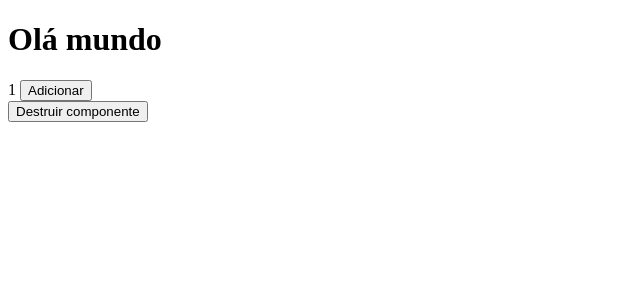
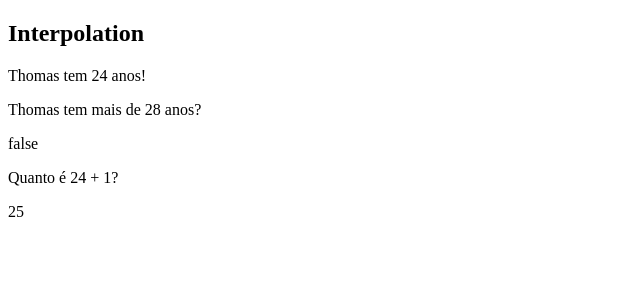
Before and after one commit to thomasravache/curso-de-angular-typescript-udemy, an Angular app: page / in a window 1280 px wide. Shown: the top 300 px of the page, without its empty margins (0-640 px from the left). Built offline with nearby package versions, Linux system fonts and the light colour scheme.

Commit message:
feat: Interpolation

```diff
--- a/src/app/app.component.ts
+++ b/src/app/app.component.ts
@@ -12,54 +12,20 @@
   selector: 'app-root',
   // transferir pra cá o router pra ficar mais organizado
   template: `
-    <app-title title="Olá mundo" *ngIf="destruir"></app-title>
-    {{valor}}
-    <button (click)="adicionar()">Adicionar</button>
-    <br>
-    <button (click)="destruirComponent()">Destruir componente</button>
+    <app-data-binding></app-data-binding>
     <router-outlet></router-outlet>
   `,
   // tem mais propriedades a serem utilizadas
 })
-export class AppComponent implements OnInit, DoCheck, AfterContentInit, AfterContentChecked, AfterViewInit, AfterViewChecked {
+export class AppComponent implements OnInit {
   // Propriedade pública
   // public title = "Bem vindo!";
-
-  public valor: number = 1;
 
   constructor() {
 
   }
 
-  public destruir: boolean = true;
+  ngOnInit(): void {
 
-  public destruirComponent() {
-    this.destruir = false;
-  }
-
-  public adicionar(): number {
-    return this.valor += 1;
-  }
-
-  ngOnInit(): void {
-    setTimeout(() => {
-      console.log(1);
-    }, 5000)
-  }
-
-  ngDoCheck() {
-    console.log('ngDoCheck');
-  }
-  ngAfterContentInit() {
-    console.log('ngAfterContentInit');
-  }
-  ngAfterContentChecked() {
-    console.log('ngAfterContentChecked');
-  }
-  ngAfterViewInit() {
-    console.log('ngAfterViewInit');
-  }
-  ngAfterViewChecked() {
-    console.log('ngAfterViewCHecked');
   }
 }
--- a/src/app/app.module.ts
+++ b/src/app/app.module.ts
@@ -4,11 +4,13 @@
 import { AppRoutingModule } from './app-routing.module';
 import { AppComponent } from './app.component';
 import { TitleComponent } from './title/title.component';
+import { DataBindingComponent } from './data-binding/data-binding.component';
 
 @NgModule({
   declarations: [
     AppComponent,
-    TitleComponent
+    TitleComponent,
+    DataBindingComponent
   ],
   imports: [
     BrowserModule,
--- /dev/null
+++ b/src/app/data-binding/data-binding.component.html
@@ -0,0 +1,7 @@
+<h2>Interpolation</h2>
+<p>{{ nome }} tem {{ idade }} anos!</p>
+<p>{{ nome }} tem mais de 28 anos?</p>
+<p>{{ idade > 28 }}</p>
+
+<p>Quanto é {{ idade }} + {{ maisUm }}?</p>
+<p>{{ idade + maisUm }}</p>
--- /dev/null
+++ b/src/app/data-binding/data-binding.component.ts
@@ -0,0 +1,12 @@
+import { Component } from '@angular/core';
+
+@Component({
+  selector: 'app-data-binding',
+  templateUrl: './data-binding.component.html',
+  styleUrls: ['./data-binding.component.scss']
+})
+export class DataBindingComponent {
+  public nome: string = "Thomas";
+  public idade: number = 24;
+  public maisUm: number = 1;
+}
```
Also changed, not shown: src/app/data-binding/data-binding.component.scss (added), 1 other file (tests, documents, lock files or other folders).
